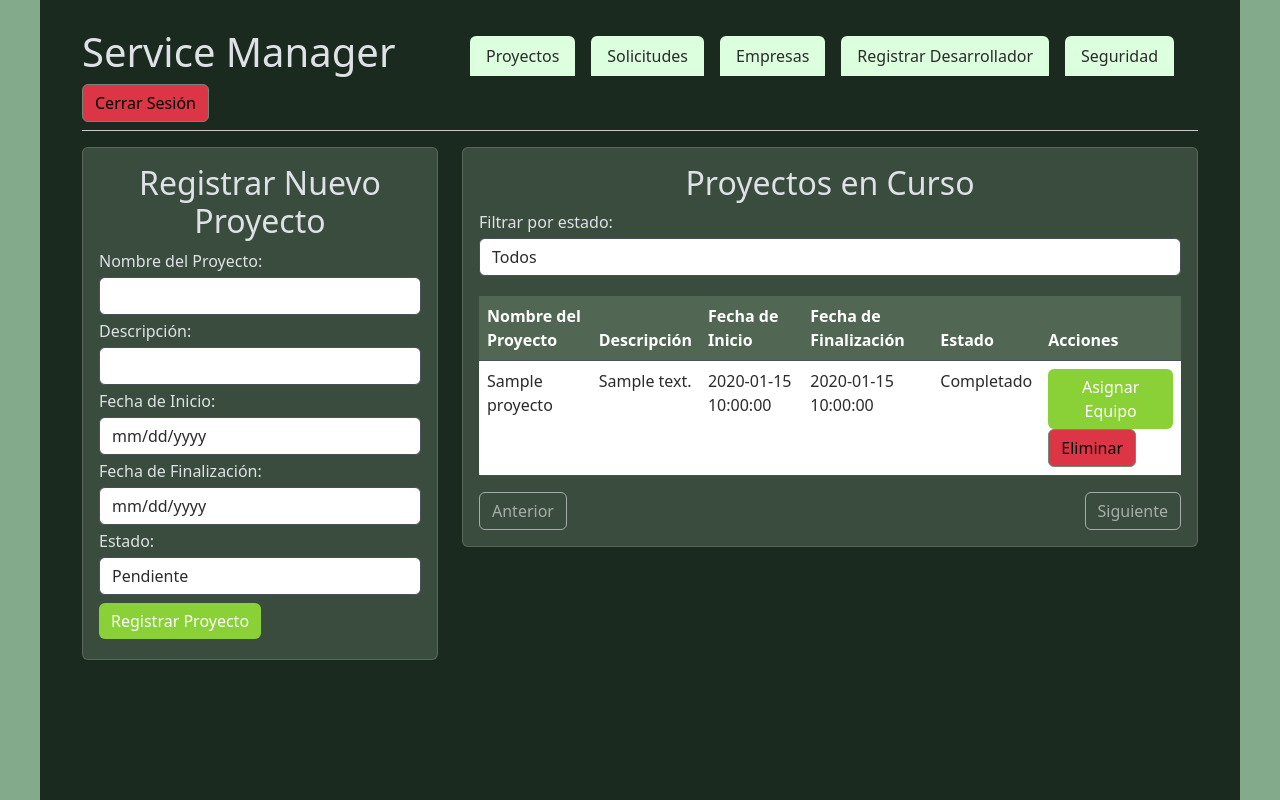
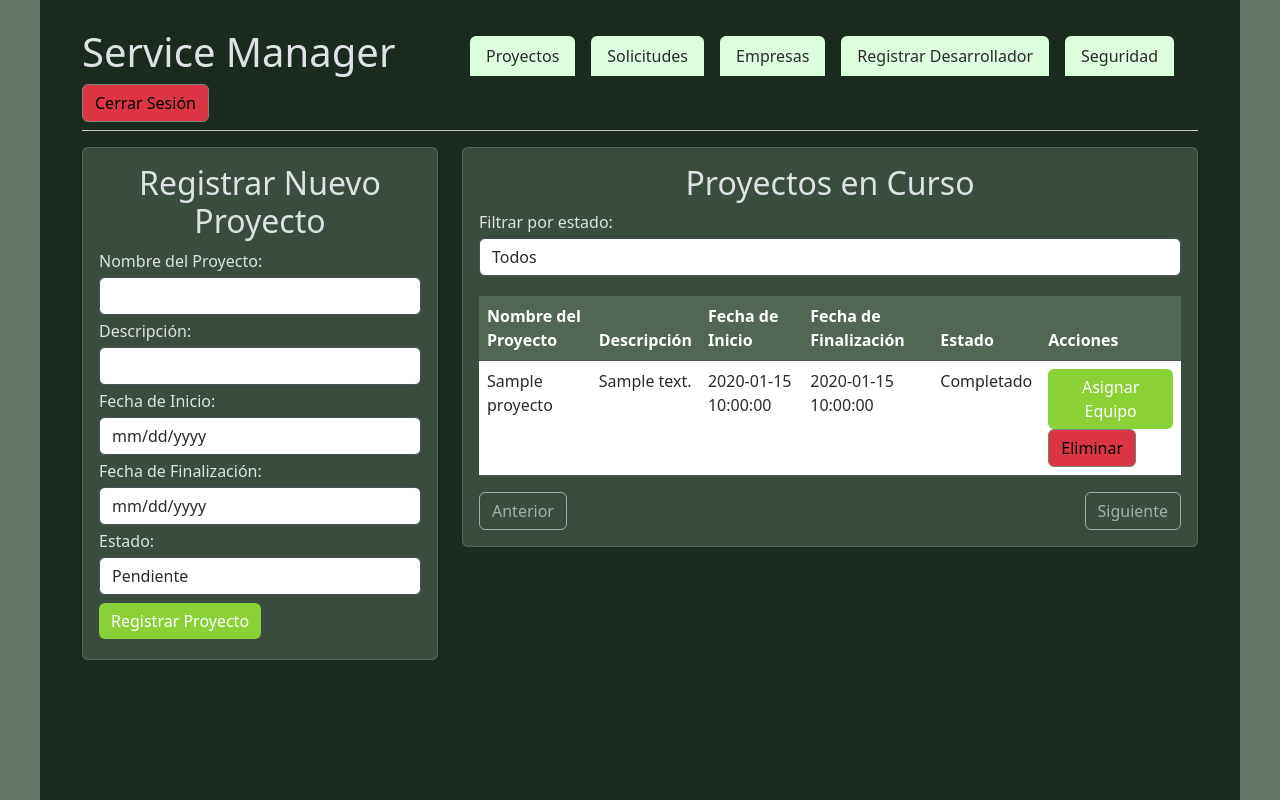
Before and after one commit to ManuelAnony/CentroDesarrollo, a Flask app: page / in a window 1280 px wide. Run offline with Flask 3, Linux system fonts and the light colour scheme; the visitor is signed in with stand-in values (Sample User, id 1); a database or web service that is not in the repository returns one stand-in record (values such as "Sample title").

Commit message:
Update vars.css

```diff
--- a/src/static/css/vars.css
+++ b/src/static/css/vars.css
@@ -1,6 +1,6 @@
 :root {
     /* colores de fondo  */
-    --fondo--primario: #83aa8a;
+    --fondo--primario: #647768;
     --fondo--terciario: #1D3A24;
     --fondo--secundario: #1B2A1E;
     --fondo--botones: #254c20;
```
